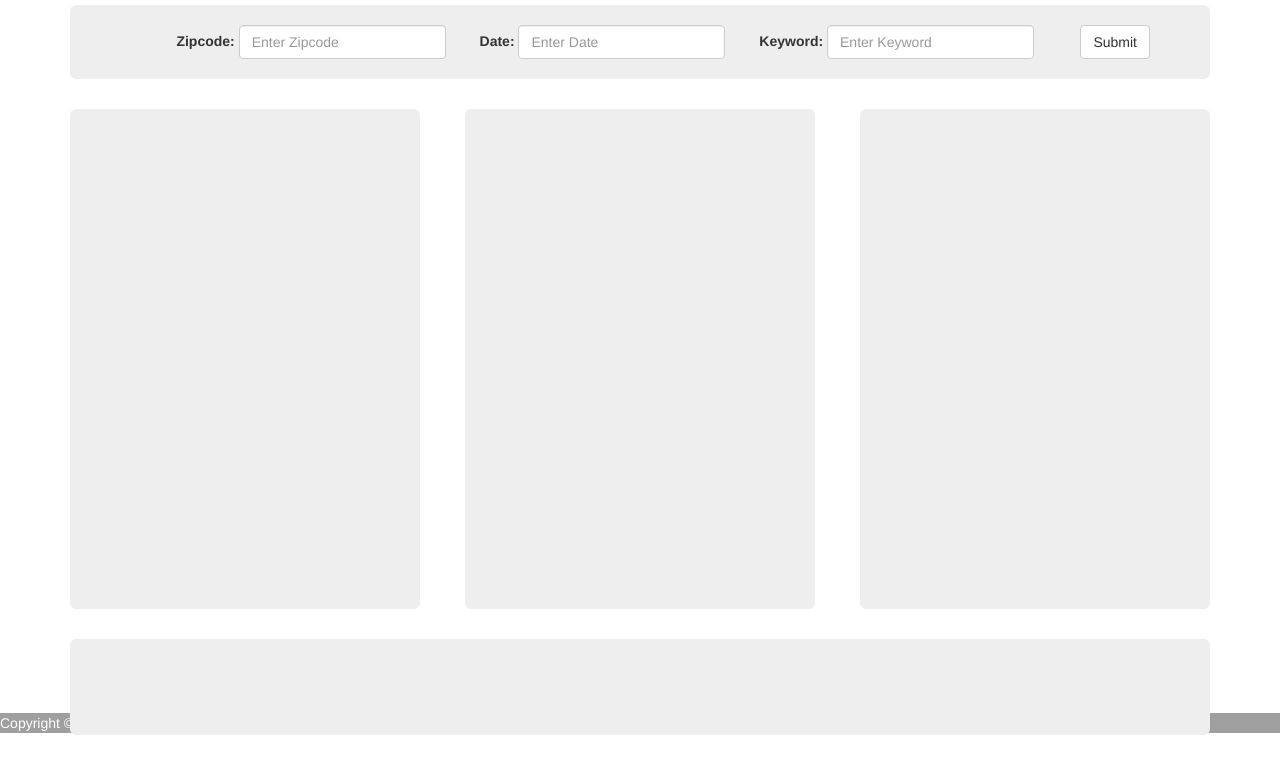
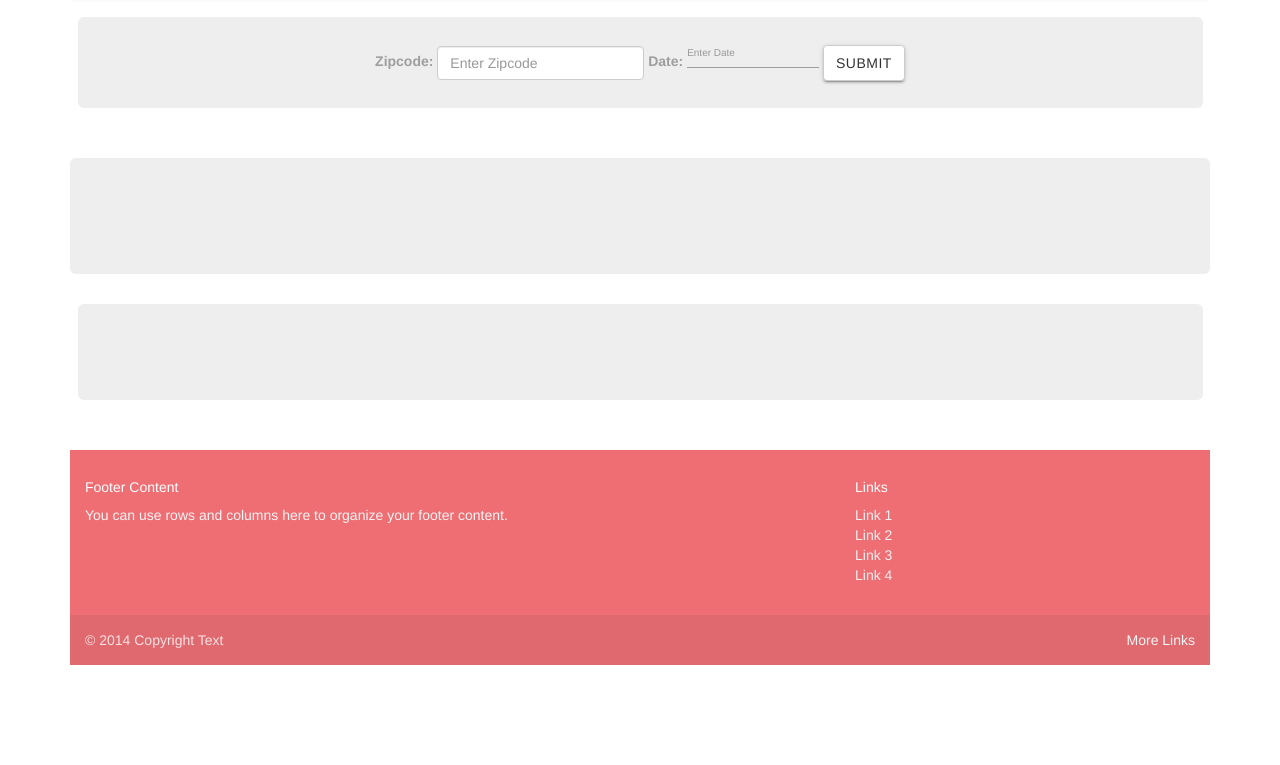
Before and after one commit to a-vargasmarte/Project-1, a plain HTML site: page index.html in a window 1280 px wide. Shown: the part 67-832 px from the top of the page. After the commit the page ends 800 px from the top, so only its background shows below. Drawn offline with nearby package versions, Linux system fonts and the light colour scheme.

```diff
--- a/index.html
+++ b/index.html
@@ -8,10 +8,12 @@
 
  <!-- Bootstrap CDN -->
  <link rel="stylesheet" href="https://maxcdn.bootstrapcdn.com/bootstrap/3.3.7/css/bootstrap.min.css" integrity="sha384-BVYiiSIFeK1dGmJRAkycuHAHRg32OmUcww7on3RYdg4Va+PmSTsz/K68vbdEjh4u" crossorigin="anonymous">
+ <link rel="stylesheet" href="https://cdnjs.cloudflare.com/ajax/libs/materialize/0.100.2/css/materialize.min.css">
 
  <!-- CSS -->
  <link rel="stylesheet" type="text/css" href="assets/css/reset.css">
  <link rel="stylesheet" type="text/css" href="assets/css/style.css">
+ <link href="https://fonts.googleapis.com/icon?family=Material+Icons" rel="stylesheet">
 
  <!-- jQuery -->
  <script src="https://cdnjs.cloudflare.com/ajax/libs/jquery/3.2.1/jquery.min.js"></script>
@@ -19,25 +21,21 @@
  <!-- Moment.js CDN via jsdelivr -->
  <script src="https://cdn.jsdelivr.net/npm/moment@2.20.1/moment.min.js"></script>
 
-  <!-- Script -->
-  <script src="assets/javascript/app.js"></script>
 
-  <!-- Firebase Reference -->
-  <script src="https://www.gstatic.com/firebasejs/4.8.2/firebase.js"></script>
 
  <meta name="viewport" content="width=device-width, initial-scale=1">
 <link rel="stylesheet" href="https://maxcdn.bootstrapcdn.com/bootstrap/3.3.7/css/bootstrap.min.css">
- <script src="https://ajax.googleapis.com/ajax/libs/jquery/3.2.1/jquery.min.js"></script>
+
 <script src="https://maxcdn.bootstrapcdn.com/bootstrap/3.3.7/js/bootstrap.min.js"></script>
 
 </head>
 
 <body>
-  <!--Header and start of container-->
+ <!-------Header and start of container------>
  <div class="container">
   <nav class="navbar navbar-default">
    <div class="navbar-header">
-        <a class="navbar-brand">NIGHT OUT</a>
+       <a class="navbar-brand" href="#">NIGHT OUT</a>
    </div>
      <div class="collapse navbar-collapse" id="bs-example-navbar-collapse-1">
        <ul class="nav navbar-nav navbar-right">
@@ -47,44 +45,32 @@
      </div>
    </nav>
 
-  <!--User inputs data here-->
+ <!---User inputs data here---->
    <div class="row">
      <div class="col-lg-12">
          <div id="inputForm" class="jumbotron">
-              <form class="form-inline" action="/action_page.php">
+             <form class="form-inline">
                <div class="form-group">
                  <label for="zip">Zipcode:</label>
-                  <input type="zipcode" class="form-control" id="zipcode" placeholder="Enter Zipcode" name="zipcode">
+                 <input type="zipcode" class="form-control" id="where" placeholder="Enter Zipcode" name="zipcode">
                </div>
                <div class="form-group">
                  <label for="date">Date:</label>
-                  <input name="Date" class="form-control" id="date" placeholder="Enter Date">
+                 <input name="Date" class="form-control" id="when" placeholder="Enter Date">
                </div>
-                <div class="form-group">
-                  <label for="keyword">Keyword:</label>
-                  <input type="keyword" class="form-control" id="keyword" placeholder="Enter Keyword" name="keyword">
-                </div>
-                <button type="submit" id="submit" class="btn btn-default">Submit</button>
+               <button type="submit" id="submit-button" class="btn btn-default">Submit</button>
              </form>
          </div>
      </div>
    </div>
 
  <!-- Results are shown -->
-  <div id="resultArea">
-    <div class="row">
-      <div class="col-md-4">
-          <div id="resultOne" class="jumbotron"></div>
-      </div>
-      <div class="col-md-4">
-        <div id="resultTwo" class="jumbotron"></div>
-      </div>
-      <div class="col-md-4">
-        <div id="resultThree" class="jumbotron"></div>
+ <div id="resultArea" class="jumbotron">
+   <div class="row" id= "carouselRow">
+     <!-- All our carousel content will live here -->
+
    </div>
  </div>
-  </div>
-  <div class="footer">Copyright &copy 2018</div>
 
  <div class="row">
    <div class="col-md-12">
@@ -92,10 +78,38 @@
    </div>
  </div>
 
+ <footer class="page-footer">
+  <div class="container">
+    <div class="row">
+      <div class="col l6 s12">
+        <h5 class="white-text">Footer Content</h5>
+        <p class="grey-text text-lighten-4">You can use rows and columns here to organize your footer content.</p>
+      </div>
+      <div class="col l4 offset-l2 s12">
+        <h5 class="white-text">Links</h5>
+        <ul>
+          <li><a class="grey-text text-lighten-3" href="#!">Link 1</a></li>
+          <li><a class="grey-text text-lighten-3" href="#!">Link 2</a></li>
+          <li><a class="grey-text text-lighten-3" href="#!">Link 3</a></li>
+          <li><a class="grey-text text-lighten-3" href="#!">Link 4</a></li>
+        </ul>
+      </div>
+    </div>
+  </div>
+  <div class="footer-copyright">
+    <div class="container">
+    © 2014 Copyright Text
+    <a class="grey-text text-lighten-4 right" href="#!">More Links</a>
+    </div>
+  </div>
+</footer>
+
  </div>
 
 
-
+<script src="https://www.gstatic.com/firebasejs/4.9.0/firebase.js"></script>
+<script type="text/javascript" src="assets/javascript/app.js"></script>
+<script type="text/javascript" src="http://api.eventful.com/js/api"></script>
 
 
 
```
Lines whose indentation alone changed are shown as unchanged.
